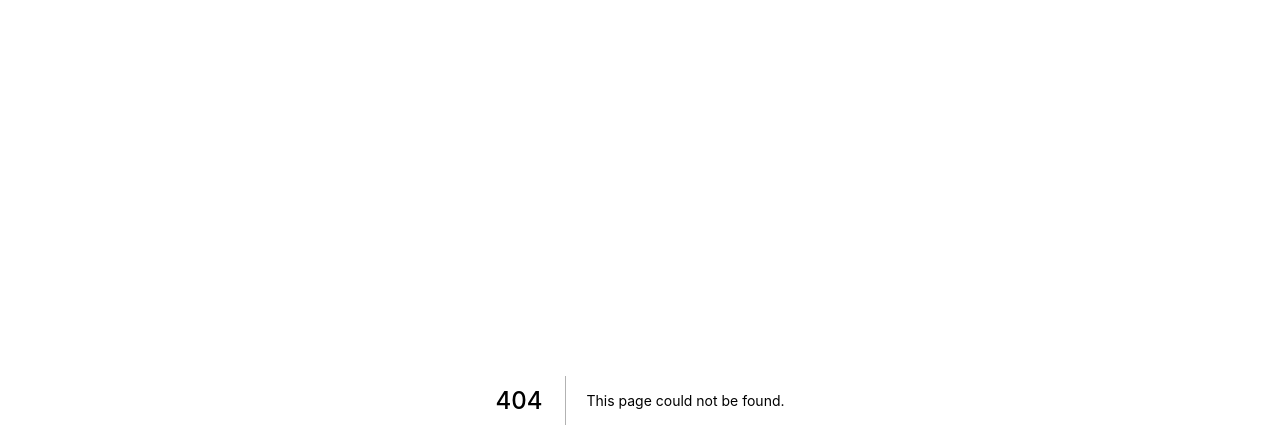
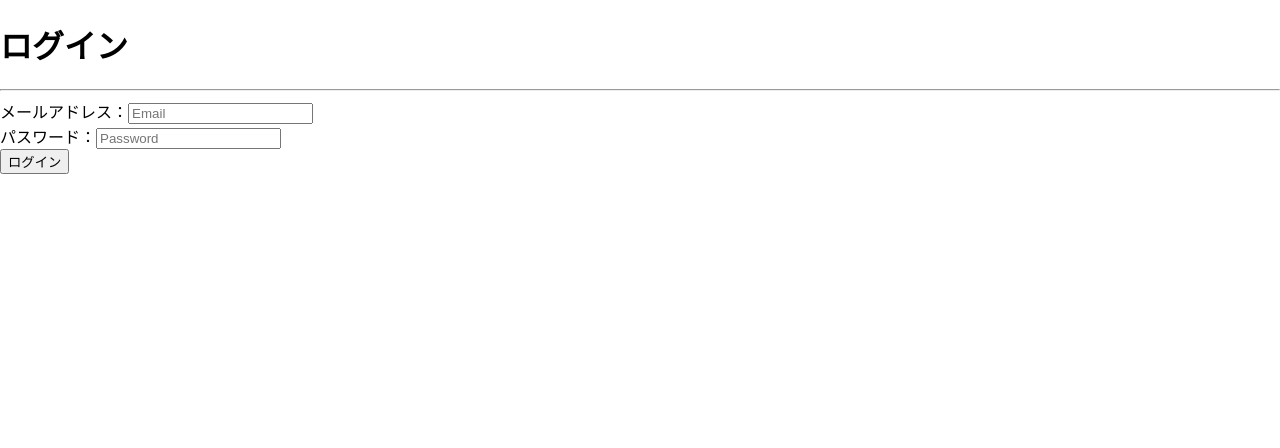
Before and after one commit to yukanaito65/carry-ec-site, a Next.js app: page /posts/login in a window 1280 px wide. Before the commit this address had no page. Shown: the top 448 px of the page. Built offline with nearby package versions, Linux system fonts and the light colour scheme.

Commit message:
commit login

```diff
--- /dev/null
+++ b/pages/posts/login.tsx
@@ -0,0 +1,33 @@
+import { useState } from "react"
+
+
+export default function Login() {
+    const initialValue = {mail:"", pass:""};
+    const [formValue,setFormValue] = useState(initialValue);
+
+    const handleChange = (e: any) => {
+        const {name, value} = e.target;
+        setFormValue({...formValue, [name]: value});
+        console.log(formValue);
+    }
+
+
+
+    return(
+        <form className="formContainer">
+            <h1>ログイン</h1>
+            <hr />
+            <div>
+                <div>
+                    <label>メールアドレス：</label>
+                    <input type="email" placeholder="Email" name="mail" onChange={(e) => handleChange(e)}/>
+                </div>
+                <div>
+                    <label>パスワード：</label>
+                    <input type="password" placeholder="Password" name="pass" onChange={(e) => handleChange(e)}/>
+                </div>
+                <button>ログイン</button>
+            </div>
+        </form>
+    )
+}
```
Also changed, not shown: 2 other files (tests, documents, lock files or other folders).
